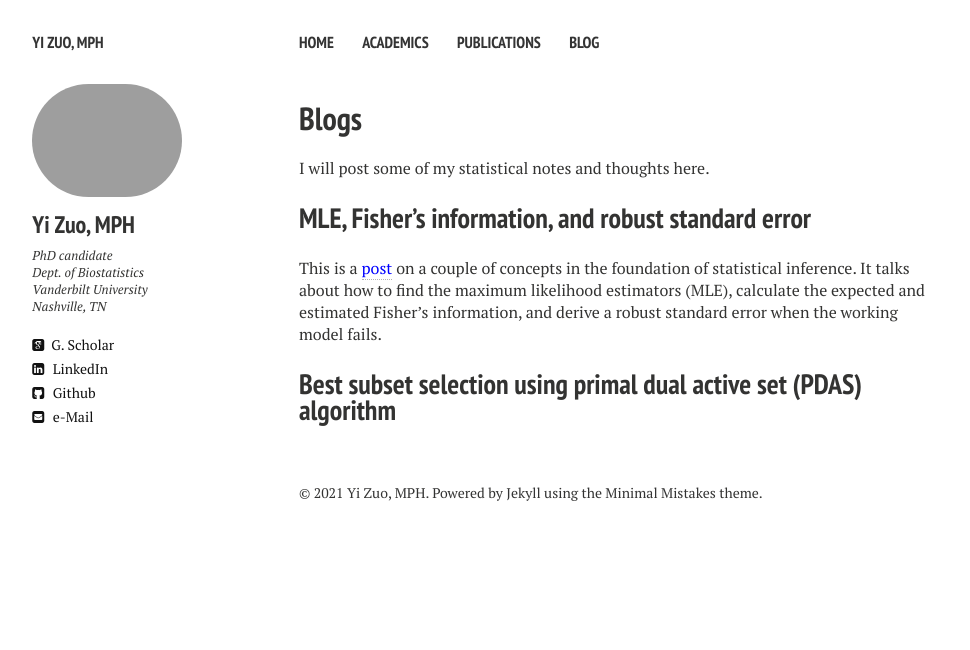
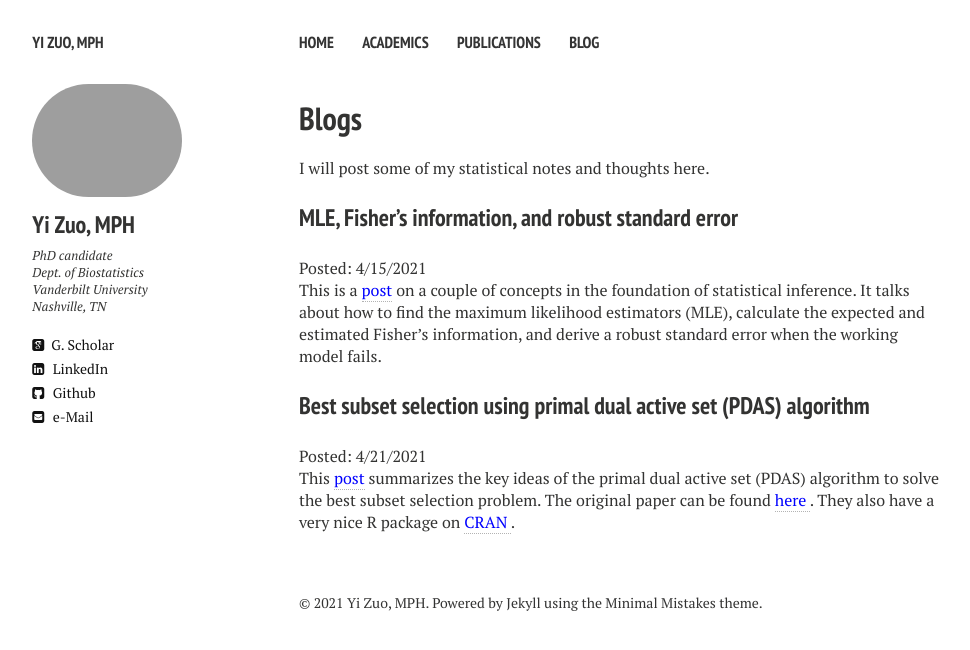
Before and after one commit to zuoyi93/zuoyi93.github.io, a Jekyll site: the page built from code.md, in a window 1280 px wide. Shown: the top 650 px of the page, without its empty margins (21-991 px from the left). Built offline with Jekyll 4.4.1, drawn with Linux system fonts in a browser that asks for light colours; nearby versions of some CDN libraries.

Commit message:
add pdas

```diff
--- /dev/null
+++ b/code.md
@@ -0,0 +1,22 @@
+---
+layout: page
+permalink: /blog/
+title: Blogs
+tags: [blog]
+modified: 4-21-2021
+comments: false
+---
+
+I will post some of my statistical notes and thoughts here.
+
+### MLE, Fisher's information, and robust standard error
+
+Posted: 4/15/2021
+
+This is a [<span style="color:blue;">post</span>]({{ site.baseurl }} {% link doc/information.md %} ) on a couple of concepts in the foundation of statistical inference. It talks about how to find the maximum likelihood estimators (MLE), calculate the expected and estimated Fisher's information, and derive a robust standard error when the working model fails.
+
+### Best subset selection using primal dual active set (PDAS) algorithm
+
+Posted: 4/21/2021
+
+This [<span style="color:blue;">post</span>]({{ site.baseurl }} {% link doc/pdas.md %} ) summarizes the key ideas of the primal dual active set (PDAS) algorithm to solve the best subset selection problem.  The original paper can be found [<span style="color:blue;"> here </span>](https://www.jstatsoft.org/article/view/v094i04). They also have a very nice R package on [<span style="color:blue;"> CRAN </span>](https://cran.r-project.org/web/packages/BeSS/index.html).
```
Also changed, not shown: doc/information.md (+3 -2 lines), doc/pdas.md (added, +10 -0 lines).
